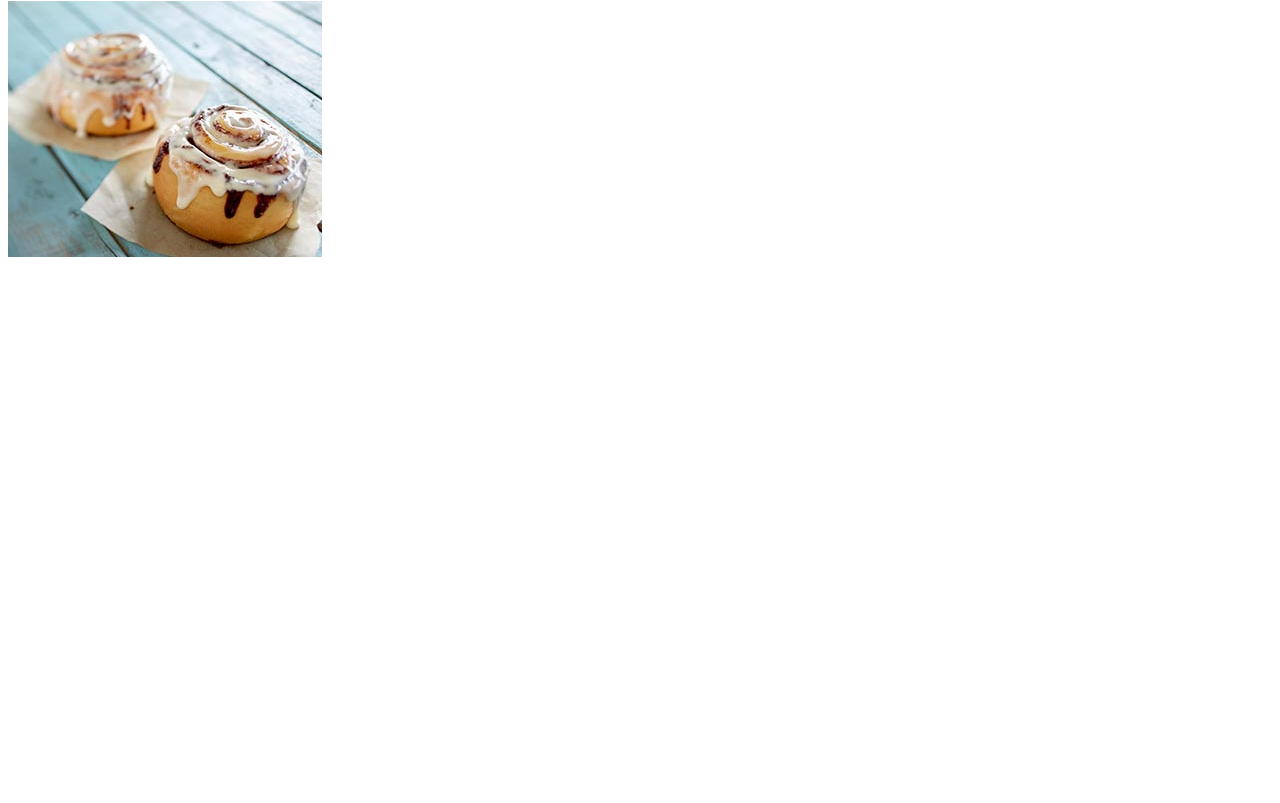
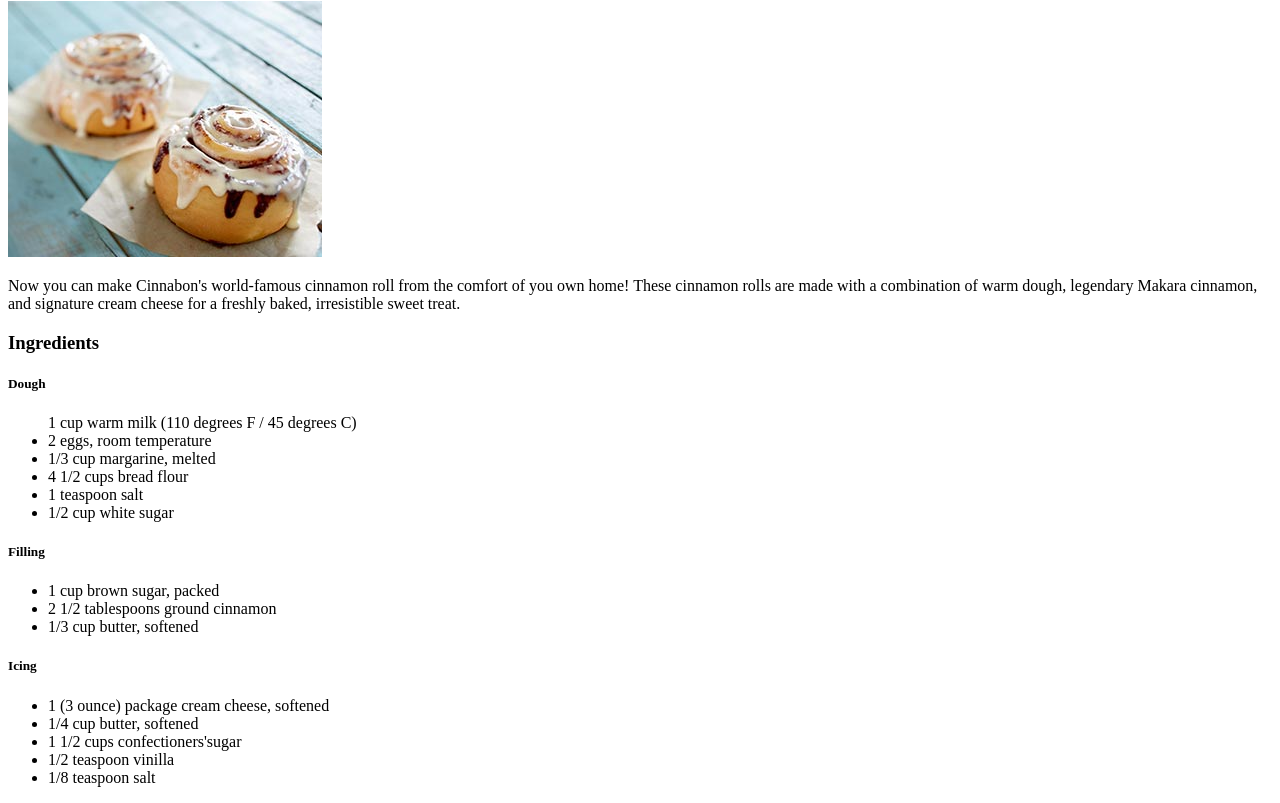
Before and after one commit to cfeliciano7792/odin-recipes, a plain HTML site: page recipes/cinnabon.html in a window 1280 px wide. Shown: the part 79-882 px from the top of the page. Before the commit the page ends 800 px from the top, so only its background shows below. Drawn offline with Linux system fonts and the light colour scheme.

Commit message:
Added list of ingredients.

```diff
--- a/recipes/cinnabon.html
+++ b/recipes/cinnabon.html
@@ -2,10 +2,44 @@
 <html></html>
 <head>
     <meta charset="UTF-8">
-    <title>Cinnabon</title>
+    <title>Classic Cinnabon Cinnamon Rolls</title>
 </head>
 <body>
     <h1>Cinnabon</h1>
     <img src="../images/Cinnabon.jpg">
 </body>
+    <p>Now you can make Cinnabon's world-famous cinnamon roll from
+        the comfort of you own home! These cinnamon rolls are made
+        with a combination of warm dough, legendary Makara cinnamon,
+        and signature cream cheese for a freshly baked, irresistible
+        sweet treat.</p>
+
+<h3>Ingredients</h3>
+        <h5>Dough</h5>
+            <ul>
+                <l1>1 cup warm milk (110 degrees F /
+                45 degrees C)
+                </l1>
+                <li>2 eggs, room temperature</li>
+                <li> 1/3 cup margarine, melted</li>
+                <li>4 1/2 cups bread flour</li>
+                <li>1 teaspoon salt</li>
+                <li>1/2 cup white sugar</li>
+
+            </ul>
+        <h5>Filling</h5>
+            <ul>
+                <li>1 cup brown sugar, packed</li>
+                <li>2 1/2 tablespoons ground cinnamon</li>
+                <li>1/3 cup butter, softened</li>
+            </ul>
+
+            <h5>Icing</h5>
+                <ul>
+                    <li>1 (3 ounce) package cream cheese, softened</li>
+                    <li>1/4 cup butter, softened</li>
+                    <li>1 1/2 cups confectioners'sugar</li>
+                    <li>1/2 teaspoon vinilla</li>
+                    <li>1/8 teaspoon salt</li>
+                </ul>
 </html>
```
